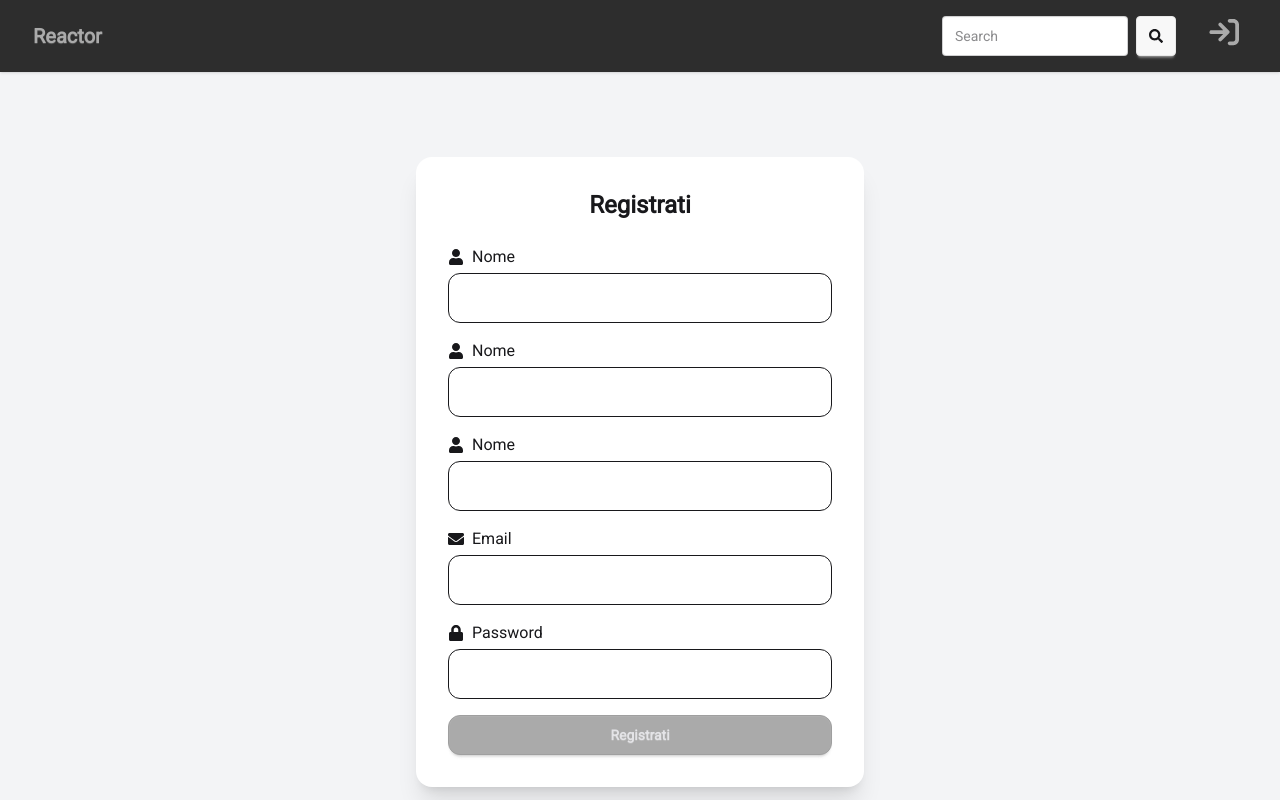
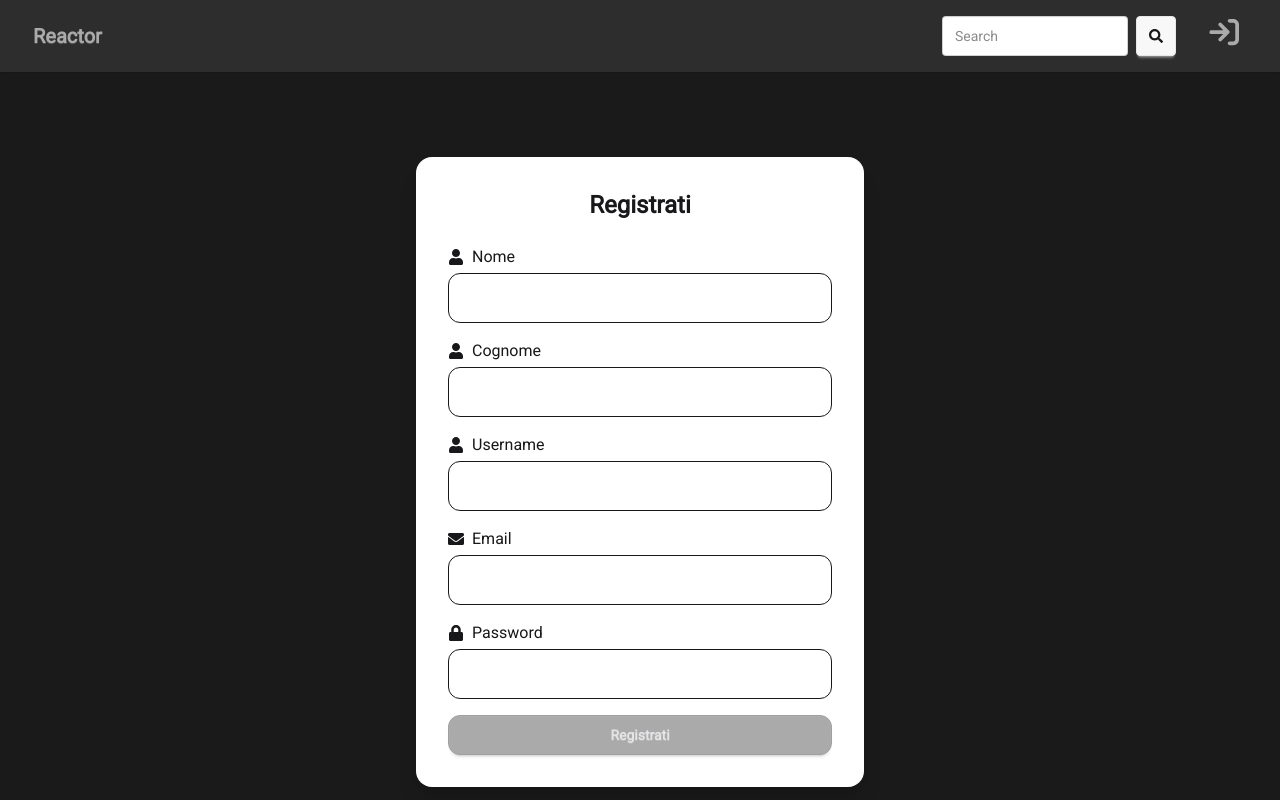
Before and after one commit to Antoniocutri/rehacktor, a React (Vite) app: page /auth/register in a window 1280 px wide. Shown: the top 800 px of the page. Built offline with nearby package versions, Linux system fonts and the light colour scheme; a web font is replaced by a local one.

Commit message:
updated login and register page style

```diff
--- a/src/index.css
+++ b/src/index.css
@@ -20,6 +20,14 @@ nav, footer{
     background-color: var(--color-secondary);
 }
 
+body{
+    background-color: var(--color-background);
+}
+
+.sidebar{
+    background-color: var(--color-neutral);
+}
+
 .text-neutral{
     color: var(--color-neutral);
 }
--- a/src/views/auth/LoginPage.jsx
+++ b/src/views/auth/LoginPage.jsx
@@ -26,7 +26,7 @@ export default function LoginPage() {
     };
 
   return (
-    <main className="h-screen flex justify-center items-center bg-gray-100 p-4">
+    <main className="h-screen flex justify-center items-center p-4">
       <section className="bg-white shadow-xl rounded-2xl p-8 w-full max-w-md">
         <h1 className="text-2xl font-bold text-center mb-6">Accedi</h1>
 
--- a/src/views/auth/RegisterPage.jsx
+++ b/src/views/auth/RegisterPage.jsx
@@ -37,7 +37,7 @@ export default function RegisterPage() {
 
     return(
         <>
-            <main className="h-screen flex justify-center items-center bg-gray-100 p-4">
+            <main className="h-screen flex justify-center items-center p-4">
                 <section className="bg-white shadow-xl rounded-2xl p-8 w-full max-w-md">
                     <h1 className="text-2xl font-bold text-center mb-6">Registrati</h1>
 
@@ -59,7 +59,7 @@ export default function RegisterPage() {
                         </div>
 
                         <div>
-                            <label className="flex items-center gap-2 mb-1 font-medium"> <FaUser /> Nome </label>
+                            <label className="flex items-center gap-2 mb-1 font-medium"> <FaUser /> Cognome </label>
                             <input
                                 type="text"
                                 name="last_name"
@@ -74,7 +74,7 @@ export default function RegisterPage() {
                         </div>
 
                         <div>
-                            <label className="flex items-center gap-2 mb-1 font-medium"> <FaUser /> Nome </label>
+                            <label className="flex items-center gap-2 mb-1 font-medium"> <FaUser /> Username </label>
                             <input
                                 type="text"
                                 name="username"
```
